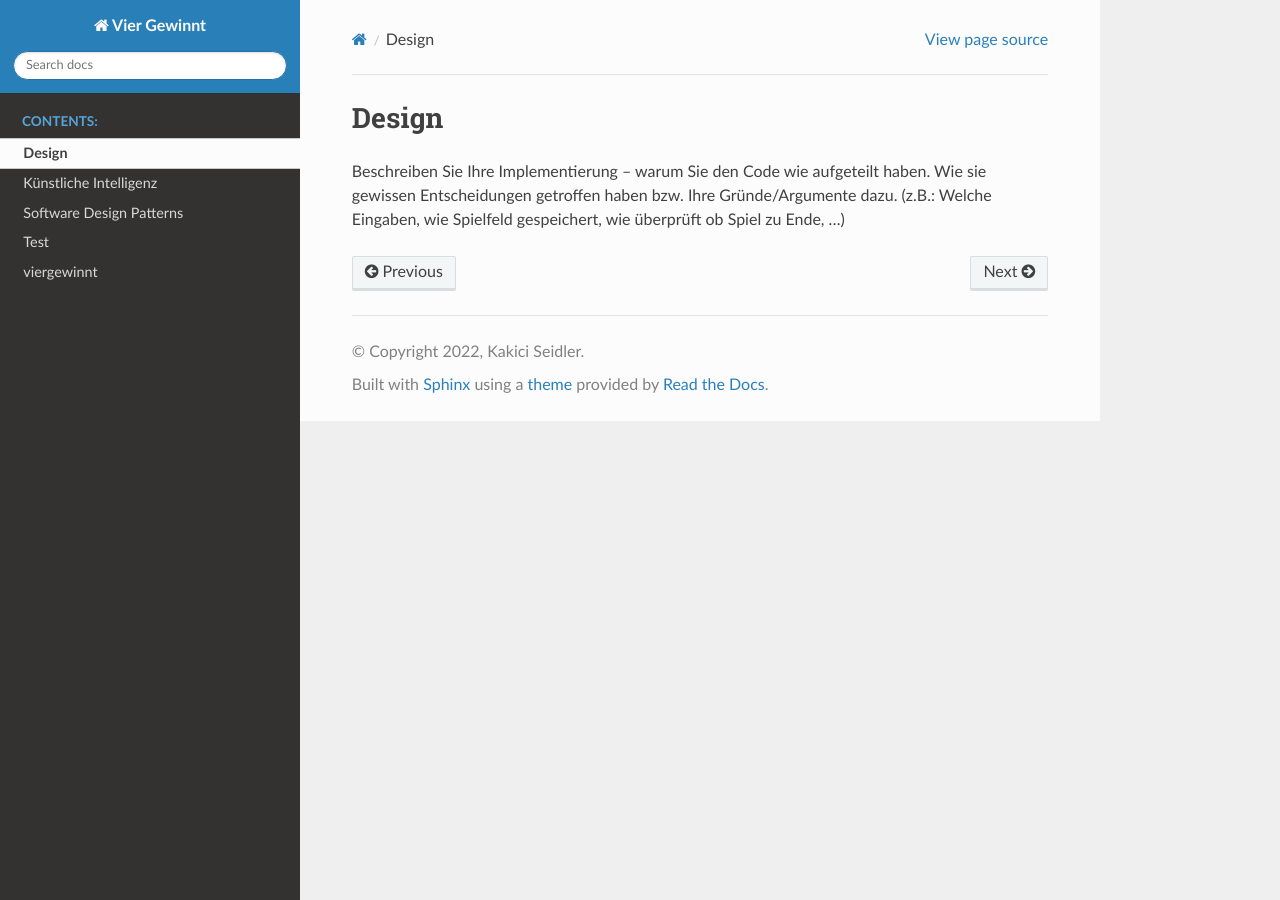
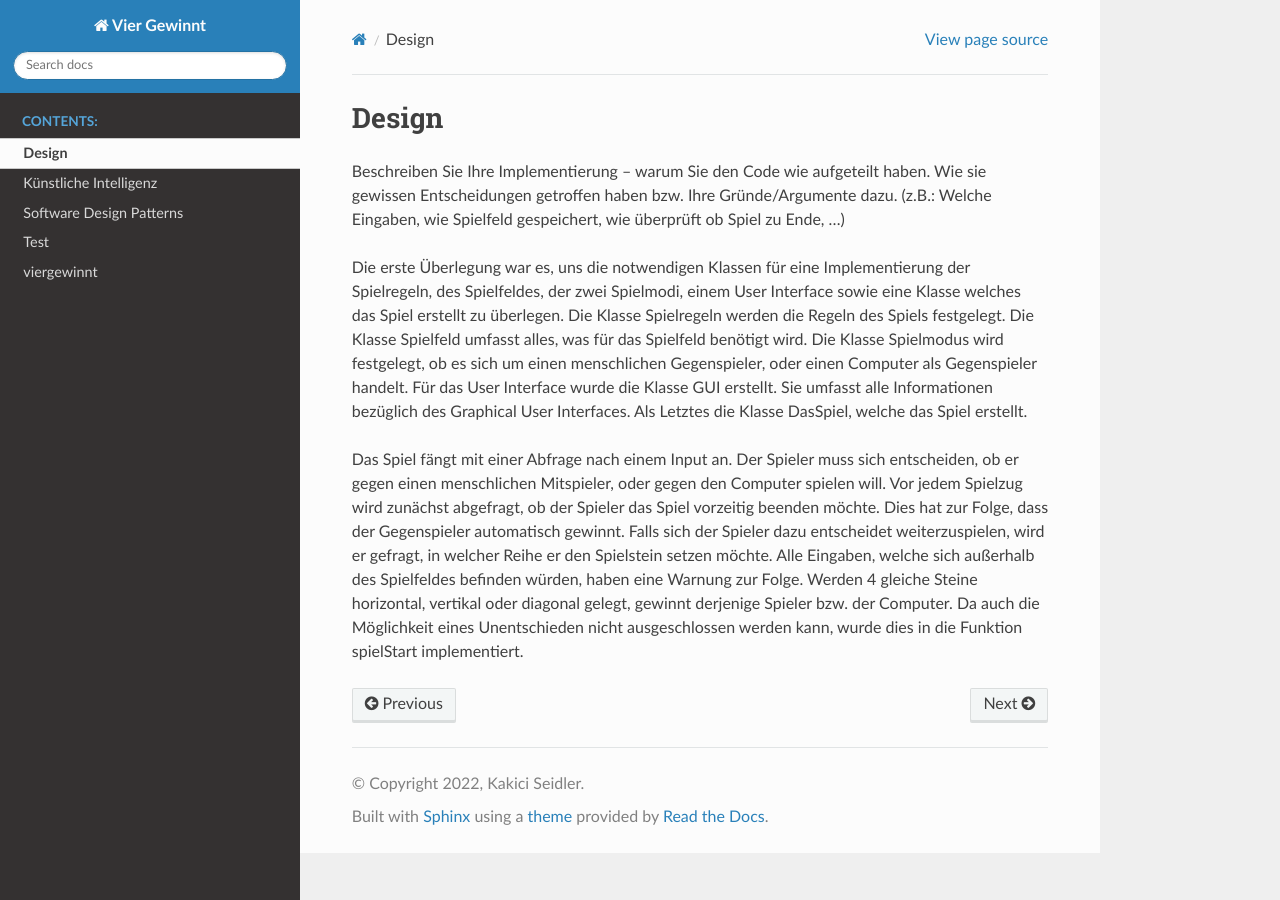
Before and after one commit to stefanseidler182/4gewinnt_seidler_kakici, a Sphinx documentation site: the page built from docs/source/design.md, in a window 1280 px wide. Built offline with Sphinx 7.4.7 and the Read the Docs theme 2.0.0, drawn with Linux system fonts in a browser that asks for light colours.

Commit message:
Sphinx Doku ergänzt

```diff
--- a/docs/source/design.md
+++ b/docs/source/design.md
@@ -2,3 +2,22 @@
 Beschreiben Sie Ihre Implementierung – warum Sie den Code wie aufgeteilt haben. Wie
 sie gewissen Entscheidungen getroffen haben bzw. Ihre Gründe/Argumente dazu. (z.B.: Welche
 Eingaben, wie Spielfeld gespeichert, wie überprüft ob Spiel zu Ende, ...)
+
+Die erste Überlegung war es, uns die notwendigen Klassen für eine Implementierung
+der Spielregeln, des Spielfeldes, der zwei Spielmodi, einem User Interface sowie
+eine Klasse welches das Spiel erstellt zu überlegen. Die Klasse Spielregeln werden die Regeln
+des Spiels festgelegt. Die Klasse Spielfeld umfasst alles, was für das Spielfeld benötigt wird.
+Die Klasse Spielmodus wird festgelegt, ob es sich um einen menschlichen Gegenspieler, oder einen
+Computer als Gegenspieler handelt. Für das User Interface wurde die Klasse GUI erstellt.
+Sie umfasst alle Informationen bezüglich des Graphical User Interfaces. Als Letztes die Klasse
+DasSpiel, welche das Spiel erstellt.
+
+Das Spiel fängt mit einer Abfrage nach einem Input an. Der Spieler muss sich entscheiden,
+ob er gegen einen menschlichen Mitspieler, oder gegen den Computer spielen will. Vor jedem
+Spielzug wird zunächst abgefragt, ob der Spieler das Spiel vorzeitig beenden möchte. Dies
+hat zur Folge, dass der Gegenspieler automatisch gewinnt. Falls sich der Spieler dazu entscheidet
+weiterzuspielen, wird er gefragt, in welcher Reihe er den Spielstein setzen möchte. Alle Eingaben,
+welche sich außerhalb des Spielfeldes befinden würden, haben eine Warnung zur Folge. Werden 4 gleiche
+Steine horizontal, vertikal oder diagonal gelegt, gewinnt derjenige Spieler bzw. der Computer. Da
+auch die Möglichkeit eines Unentschieden nicht ausgeschlossen werden kann, wurde dies in die
+Funktion spielStart implementiert.
```
Also changed, not shown: docs/source/test.md (+12 -0 lines).
